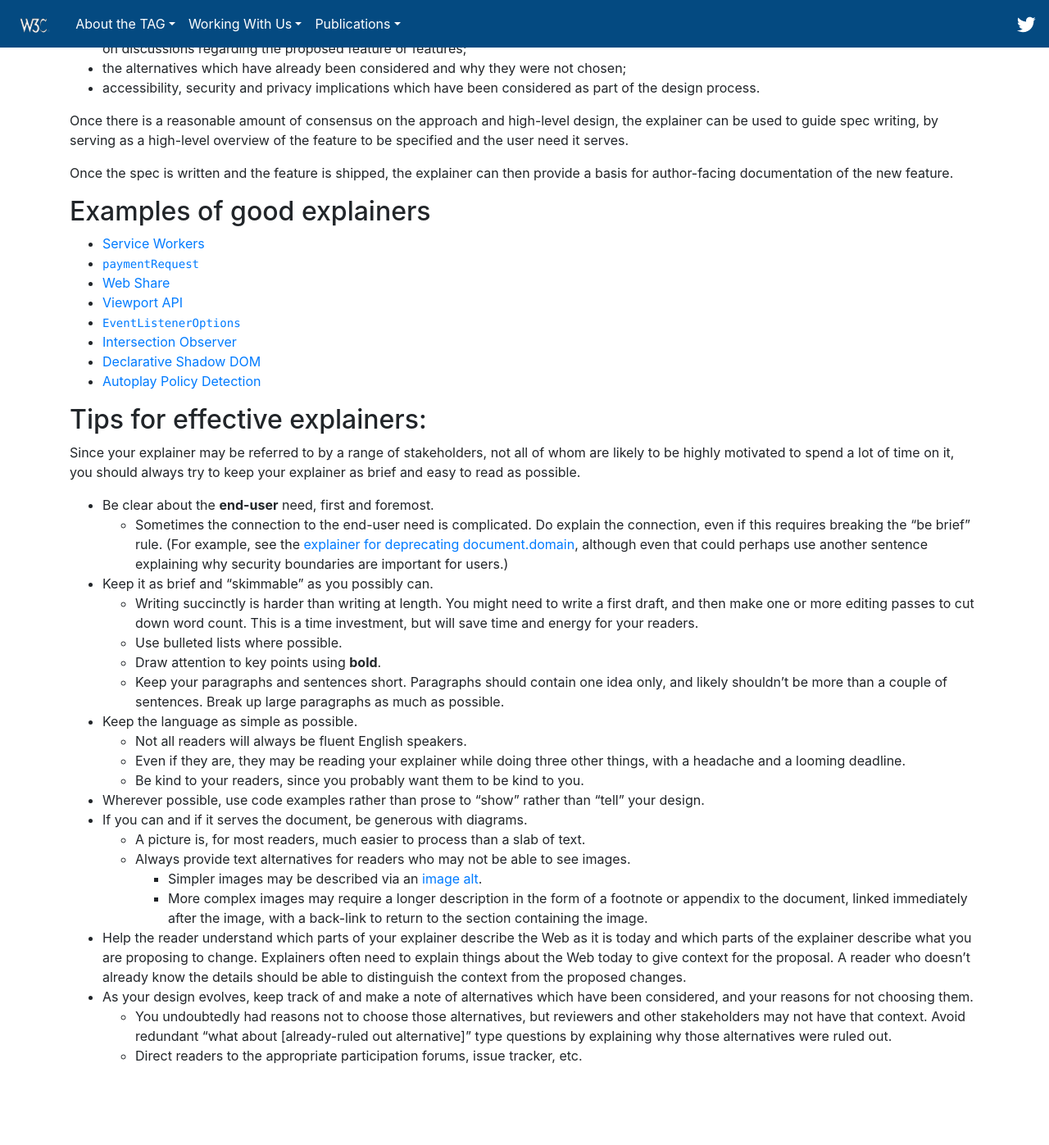
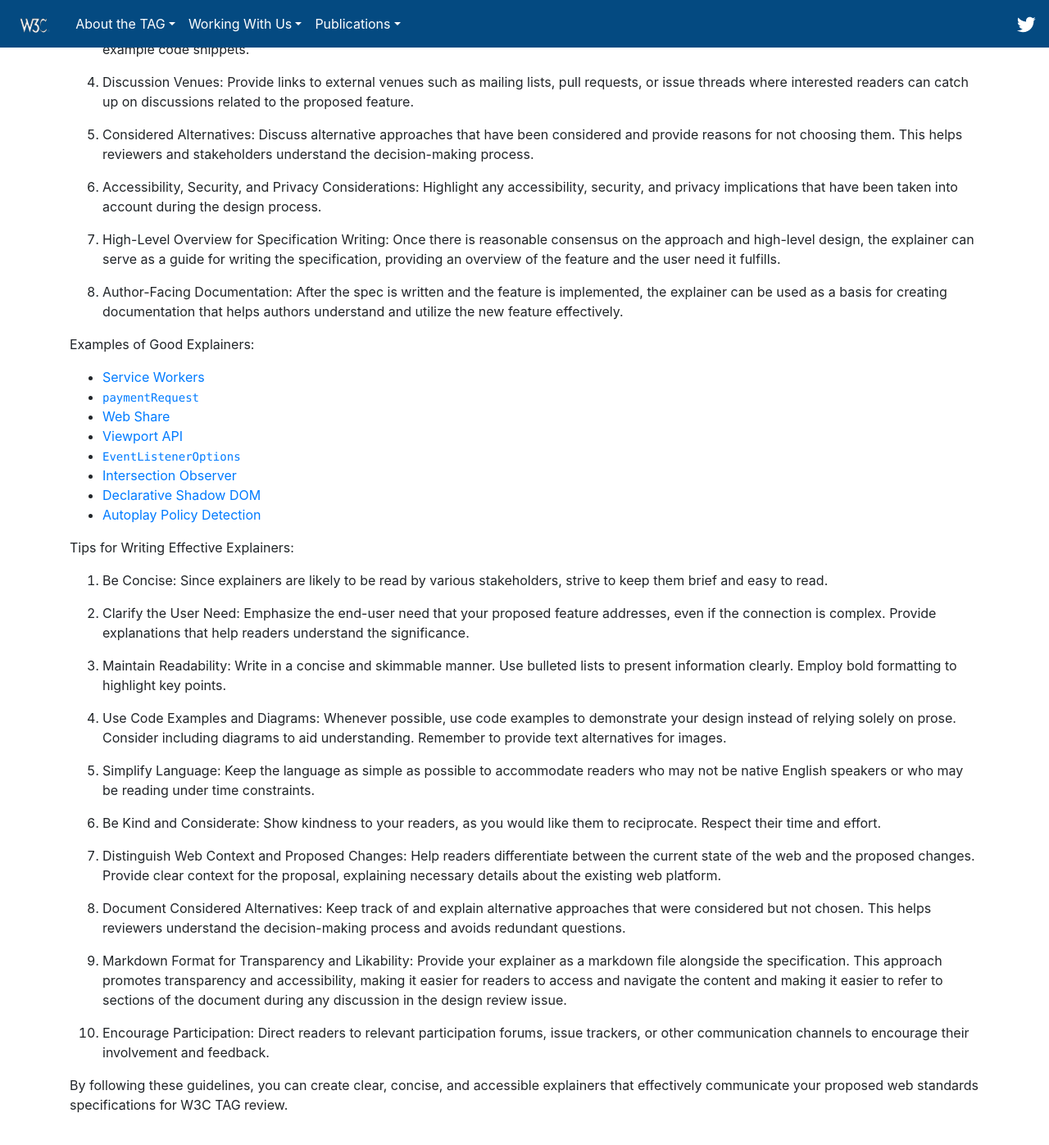
Before and after one commit to w3ctag/tag.w3.org, a Jekyll site: the page built from explainers/index.md, in a window 1280 px wide and 1400 px high, scrolled down 481 px. Shown: the top 1397 px of the window at 82% size. Built offline with Jekyll 4.4.1, drawn with Linux system fonts in a browser that asks for light colours; nearby versions of some CDN libraries; library files that are not in the unit come from our copies; before the commit the page ends 1821 px from its top, so only the background shows below that; some of the changed text lies outside the part shown.

Commit message:
Revision to explainer explainer
I've tried to make this more readable and I've also included a new item on making explainers a markdown file.

```diff
--- a/explainers/index.md
+++ b/explainers/index.md
@@ -10,30 +10,38 @@ title: Explainers
 - [Explainer
   template](https://github.com/w3ctag/tag.w3.org/blob/main/explainers/template.md)
 
-## Introduction
+# Writing Effective Explainers for W3C TAG Review
 
-Your explainer is a living document that describes the current state of your proposed web platform feature, or collection of features.
+Introduction:
+Your explainer is a living document that describes the current state of your proposed web platform feature or collection of features. It serves as a means to communicate and facilitate multi-stakeholder discussions and consensus-building.
 
-In the early phases of design, this may be as simple as a collection of goals and a sketch of one possible solution.
+Key Components of an Explainer:
 
-As your work progresses, the explainer can help facilitate multi-stakeholder discussion and consensus-building by making clear:
+1. User-Facing Problem:
+Clearly articulate the problem that your proposed feature aims to solve from the user's perspective.
 
-- the user-facing problem which needs to be solved;
-- the proposed approach to solving the problem;
-- the way the proposed solution may be used in practice to address the intended use cases, via example code;
-- any other venues (such as mailing list, pull requests or issue threads external to the location of the explainer) where the reader may catch up on discussions regarding the proposed feature or features;
-- the alternatives which have already been considered and why they were not chosen;
-- accessibility, security and privacy implications which have been considered as part of the design process.
+2. Proposed Approach:
+Explain the proposed solution or approach to addressing the identified problem.
 
-Once there is a reasonable amount of consensus on the approach and high-level design,
-the explainer can be used to guide spec writing,
-by serving as a high-level overview of the feature to be specified and the user need it serves.
+3. Practical Use Cases:
+Demonstrate how the proposed solution can be practically applied to address various use cases through the inclusion of example code snippets.
 
-Once the spec is written and the feature is shipped,
-the explainer can then provide a basis for author-facing documentation of the new feature.
+4. Discussion Venues:
+Provide links to external venues such as mailing lists, pull requests, or issue threads where interested readers can catch up on discussions related to the proposed feature.
 
-## Examples of good explainers
+5. Considered Alternatives:
+Discuss alternative approaches that have been considered and provide reasons for not choosing them. This helps reviewers and stakeholders understand the decision-making process.
 
+6. Accessibility, Security, and Privacy Considerations:
+Highlight any accessibility, security, and privacy implications that have been taken into account during the design process.
+
+7. High-Level Overview for Specification Writing:
+Once there is reasonable consensus on the approach and high-level design, the explainer can serve as a guide for writing the specification, providing an overview of the feature and the user need it fulfills.
+
+8. Author-Facing Documentation:
+After the spec is written and the feature is implemented, the explainer can be used as a basis for creating documentation that helps authors understand and utilize the new feature effectively.
+
+Examples of Good Explainers:
 - [Service Workers](https://github.com/w3c/ServiceWorker/blob/master/explainer.md)
 - [`paymentRequest`](https://github.com/zkoch/paymentrequest/blob/gh-pages/docs/explainer.md)
 - [Web Share](https://github.com/WICG/web-share/blob/master/docs/explainer.md)
@@ -43,30 +51,36 @@ the explainer can then provide a basis for author-facing documentation of the ne
 - [Declarative Shadow DOM](https://github.com/mfreed7/declarative-shadow-dom/blob/master/README.md)
 - [Autoplay Policy Detection](https://github.com/w3c/autoplay/blob/main/README.md)
 
-## Tips for effective explainers:
+Tips for Writing Effective Explainers:
 
-Since your explainer may be referred to by a range of stakeholders,
-not all of whom are likely to be highly motivated to spend a lot of time on it,
-you should always try to keep your explainer as brief and easy to read as possible.
+1. Be Concise:
+Since explainers are likely to be read by various stakeholders, strive to keep them brief and easy to read.
 
-- Be clear about the **end-user** need, first and foremost.
-  - Sometimes the connection to the end-user need is complicated.  Do explain the connection, even if this requires breaking the "be brief" rule.  (For example, see the [explainer for deprecating document.domain](https://github.com/mikewest/deprecating-document-domain/#a-problem), although even that could perhaps use another sentence explaining why security boundaries are important for users.)
-- Keep it as brief and "skimmable" as you possibly can.
-  - Writing succinctly is harder than writing at length. You might need to write a first draft, and then make one or more editing passes to cut down word count. This is a time investment, but will save time and energy for your readers.
-  - Use bulleted lists where possible.
-  - Draw attention to key points using **bold**.
-  - Keep your paragraphs and sentences short. Paragraphs should contain one idea only, and likely shouldn't be more than a couple of sentences. Break up large paragraphs as much as possible.
-- Keep the language as simple as possible.
-  - Not all readers will always be fluent English speakers.
-  - Even if they are, they may be reading your explainer while doing three other things, with a headache and a looming deadline.
-  - Be kind to your readers, since you probably want them to be kind to you.
-- Wherever possible, use code examples rather than prose to "show" rather than "tell" your design.
-- If you can and if it serves the document, be generous with diagrams.
-  - A picture is, for most readers, much easier to process than a slab of text.
-  - Always provide text alternatives for readers who may not be able to see images.
-    - Simpler images may be described via an [image alt](https://webaim.org/techniques/alttext/#complex).
-    - More complex images may require a longer description in the form of a footnote or appendix to the document, linked immediately after the image, with a back-link to return to the section containing the image.
-- Help the reader understand which parts of your explainer describe the Web as it is today and which parts of the explainer describe what you are proposing to change.  Explainers often need to explain things about the Web today to give context for the proposal.  A reader who doesn't already know the details should be able to distinguish the context from the proposed changes.
-- As your design evolves, keep track of and make a note of alternatives which have been considered, and your reasons for not choosing them.
-  - You undoubtedly had reasons not to choose those alternatives, but reviewers and other stakeholders may not have that context. Avoid redundant "what about [already-ruled out alternative]" type questions by explaining why those alternatives were ruled out.
-  - Direct readers to the appropriate participation forums, issue tracker, etc.
+2. Clarify the User Need:
+Emphasize the end-user need that your proposed feature addresses, even if the connection is complex. Provide explanations that help readers understand the significance.
+
+3. Maintain Readability:
+Write in a concise and skimmable manner. Use bulleted lists to present information clearly. Employ bold formatting to highlight key points.
+
+4. Use Code Examples and Diagrams:
+Whenever possible, use code examples to demonstrate your design instead of relying solely on prose. Consider including diagrams to aid understanding. Remember to provide text alternatives for images.
+
+5. Simplify Language:
+Keep the language as simple as possible to accommodate readers who may not be native English speakers or who may be reading under time constraints.
+
+6. Be Kind and Considerate:
+Show kindness to your readers, as you would like them to reciprocate. Respect their time and effort.
+
+7. Distinguish Web Context and Proposed Changes:
+Help readers differentiate between the current state of the web and the proposed changes. Provide clear context for the proposal, explaining necessary details about the existing web platform.
+
+8. Document Considered Alternatives:
+Keep track of and explain alternative approaches that were considered but not chosen. This helps reviewers understand the decision-making process and avoids redundant questions.
+
+9. Markdown Format for Transparency and Likability:
+Provide your explainer as a markdown file alongside the specification. This approach promotes transparency and accessibility, making it easier for readers to access and navigate the content and making it easier to refer to sections of the document during any discussion in the design review issue.
+
+10. Encourage Participation:
+Direct readers to relevant participation forums, issue trackers, or other communication channels to encourage their involvement and feedback.
+
+By following these guidelines, you can create clear, concise, and accessible explainers that effectively communicate your proposed web standards specifications for W3C TAG review.
```
